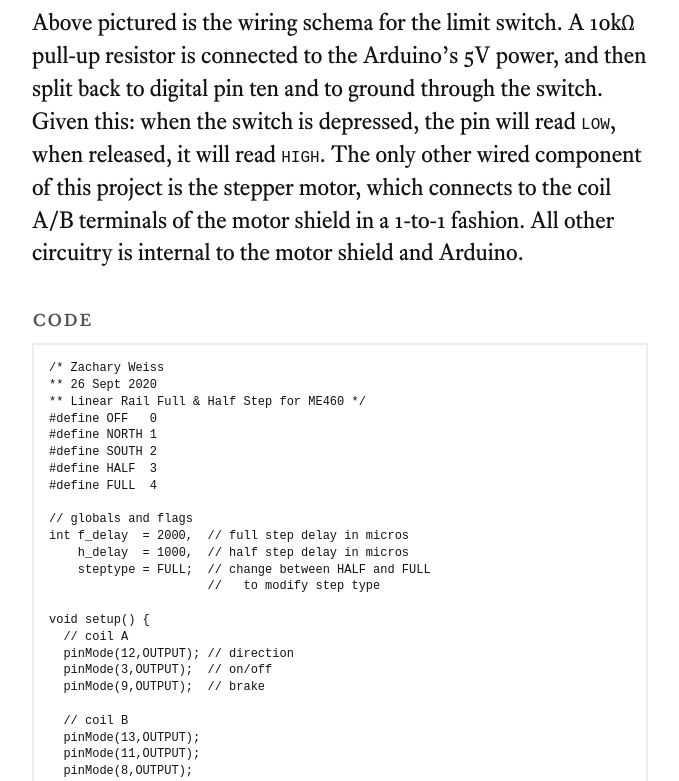
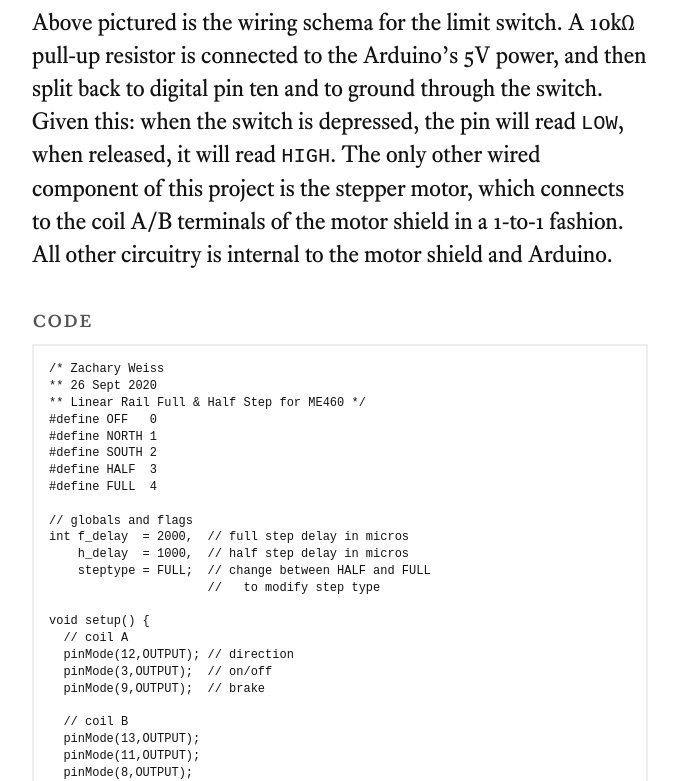
Before and after one commit to zacharyweiss/zacharyweiss.github.io, a plain HTML site: page portfolio/index.html in a window 1280 px wide. Shown: the part 2887-3668 px from the top of the page, without its empty margins (300-979 px from the left). Drawn offline with Linux system fonts and the light colour scheme; files that its build step writes are made by us from their sources.

Commit message:
Update index.css

```diff
--- a/css/index.css
+++ b/css/index.css
@@ -88,7 +88,7 @@ pre code {
 p code {
     font-family: monospace;
     font-size: 16px;
-    font-size: calc(var(--fsize) * 0.9))px;
+    font-size: calc(var(--fsize) * 0.85);
 }
 
 .footer {
```
